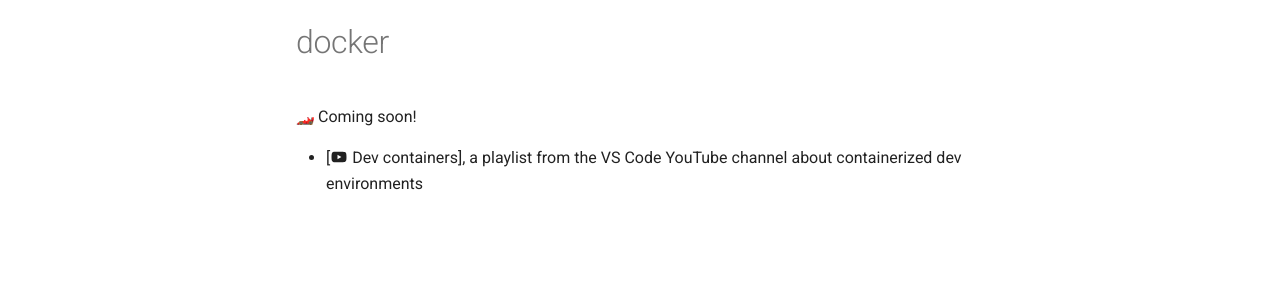
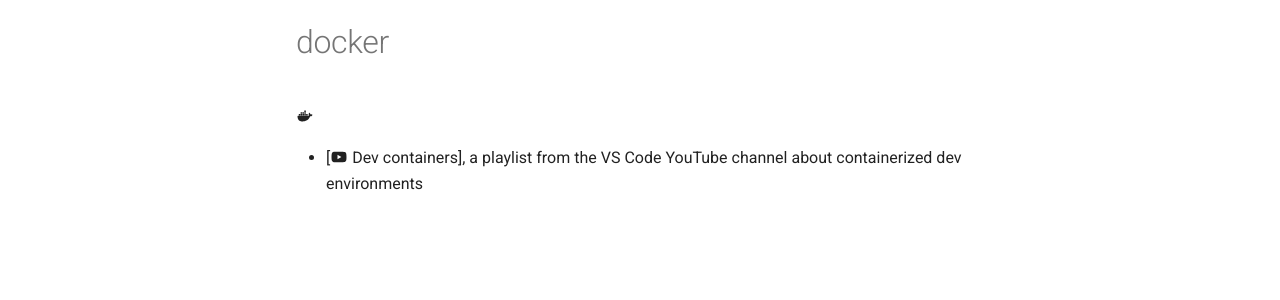
Before and after one commit to sannae/the-notebook, an MkDocs documentation site: the page built from docs/cloud/docker.md, in a window 1280 px wide. Shown: the part 124-424 px from the top of the page. Built offline with MkDocs 1.6.1 and Material for MkDocs 9.7.7, drawn with Linux system fonts in a browser that asks for light colours; emoji names are drawn with the system emoji font; comment, search, counter and statistics services are not loaded.

Commit message:
Update docker.md

```diff
--- a/docs/cloud/docker.md
+++ b/docs/cloud/docker.md
@@ -1,5 +1,5 @@
 # docker
 
-:racing_car: Coming soon!
+:material-docker:
 
 * [:material-youtube: Dev containers], a playlist from the VS Code YouTube channel about containerized dev environments
```
